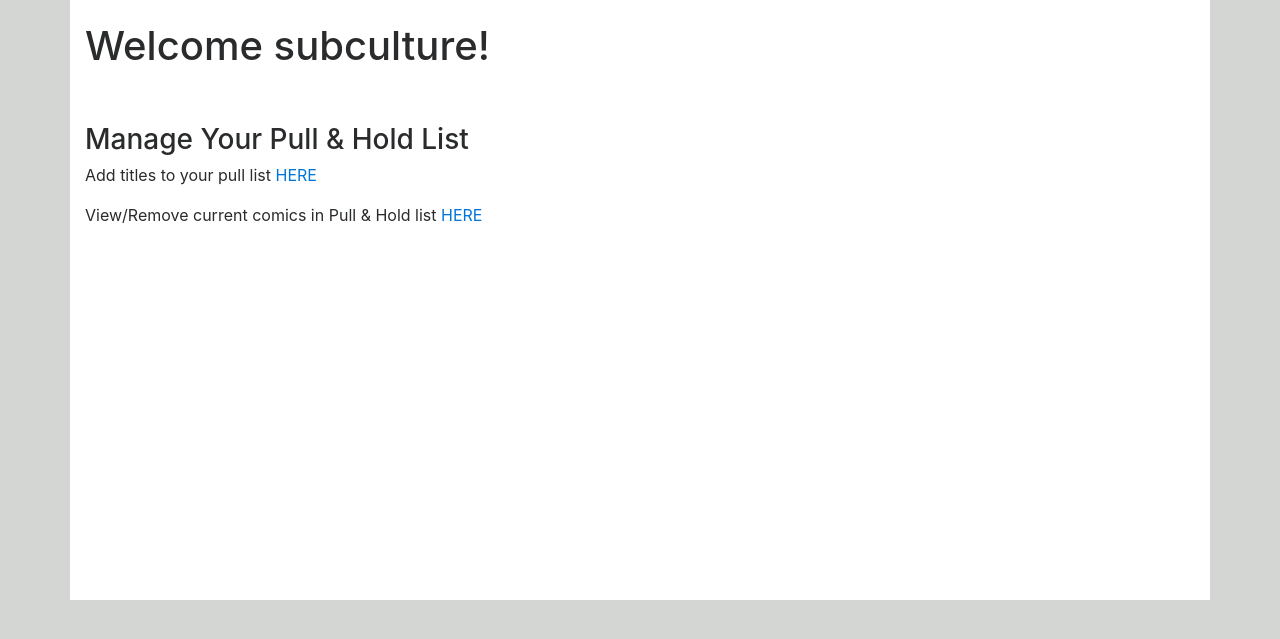
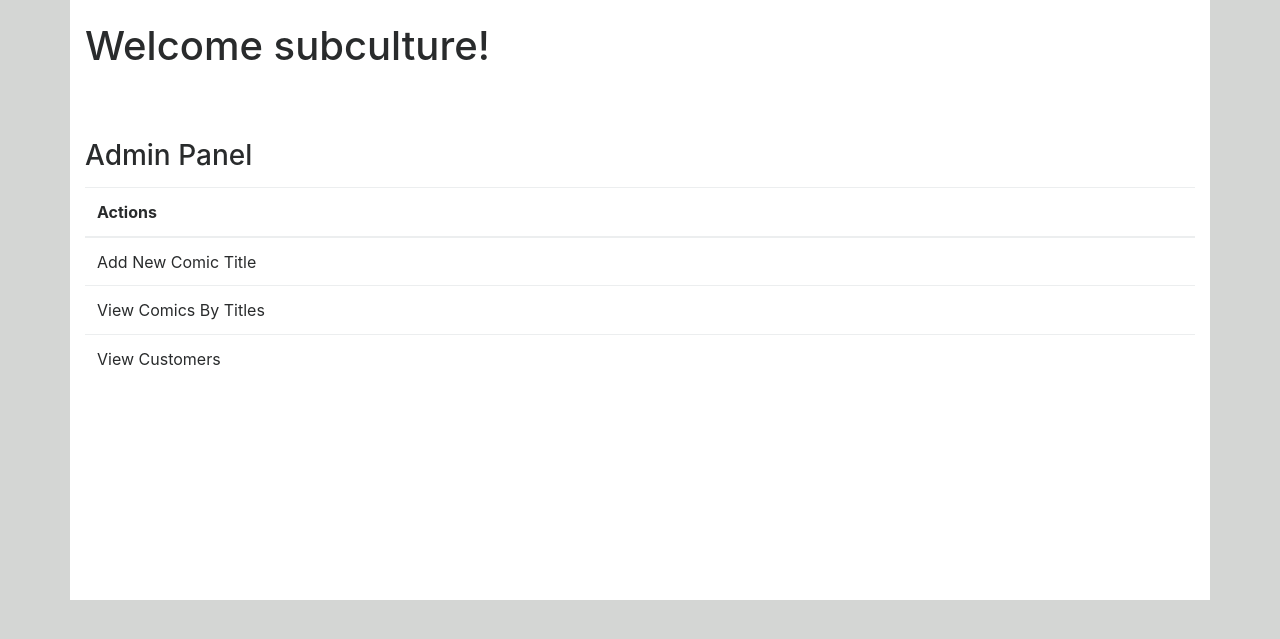
Before and after one commit to alexorear/subculture_webapp, a Django app: page /pullhold/ in a window 1280 px wide. Shown: the part 56-695 px from the top of the page. Run offline with Django 3.2, Linux system fonts and the light colour scheme; a user stored in the database is signed in; some libraries are stand-ins or nearby versions.

Commit message:
Created ComicReaders class in models to link show subscribers under ComicTitle in admin panel

```diff
--- a/pullhold/admin.py
+++ b/pullhold/admin.py
@@ -2,13 +2,14 @@ from django.contrib import admin
 from .models import Publisher, ComicTitle, UserProfile
 from django.contrib.auth.models import User
 
-
+from django import forms
 
 # Register your models here.
 class ComicTitleAdmin(admin.ModelAdmin):
     list_display = ('comic_title','publisher','reservations')
     list_filter = ['publisher']
     search_fields = ['comic_title']
+    filter_horizontal = ['readers',]
 
 class UserProfileAdmin(admin.ModelAdmin):
     list_display = ['user']
--- a/pullhold/templates/pullhold/pullhold.html
+++ b/pullhold/templates/pullhold/pullhold.html
@@ -1,11 +1,45 @@
 {% extends 'pullhold/base.html' %}
 
 {% block content %}
+
+{% if request.user.is_superuser %}
+<h1>{{ greeting }}</h1>
+<br/><br/>
+<p><h3>Admin Panel</h3></p>
+<table class="table">
+  <thead>
+    <tr>
+      <th>Actions</th>
+    </tr>
+  </thead>
+  <tr>
+    <td>Add New Comic Title</td>
+  <tr>
+  <tr>
+    <td>View Comics By Titles</td>
+  </tr>
+  <tr>
+    <td>View Customers</td>
+  </tr>
+</table>
+
+{% else %}
 <h1>{{ greeting }}</h1>
 <br/><br/>
 <h3>Manage Your Pull &amp; Hold List</h3>
-
-<p>Add titles to your pull list <a href="{% url 'pullhold:pulladd' %}">HERE</a></p>
-<p>View/Remove current comics in Pull &amp; Hold list <a href="{% url 'pullhold:holdlist' %}"</a>HERE</p>
+<table class="table">
+  <thead>
+    <tr>
+      <th>Actions</th>
+    </tr>
+  </thead>
+  <tr>
+    <td>Add titles to your pull list <a href="{% url 'pullhold:pulladd' %}">HERE</a></td>
+  <tr>
+  <tr>
+    <td>View/Remove current comics in Pull &amp; Hold list <a href="{% url 'pullhold:holdlist' %}">HERE</a></td>
+  </tr>
+</table>
+{% endif %}
 
 {% endblock %}
--- a/pullhold/views.py
+++ b/pullhold/views.py
@@ -7,6 +7,12 @@ from .forms import UserForm
 # Create your views here.
 def index(request):
         return render(request, 'pullhold/index.html')
+
+# class AdminComicList(View):
+#     def get(self, request):
+#         comic_list = ComicTitle.objects.all()
+#
+#         return render(request, 'pullhold/admincomiclist.html', {'comic_list': comic_list})
 
 
 class PullHoldMenuView(View):
```
Also changed, not shown: pullhold/models.py (+11 -3 lines), db.sqlite3, pullhold/migrations/0010_auto_20170709_0949.py (added), pullhold/migrations/0011_remove_comictitle_readers.py (added), pullhold/migrations/0012_comictitle_readers.py (added), pullhold/migrations/0013_auto_20170709_0955.py (added), pullhold/templates/pullhold/admincomicslist.html (added).
